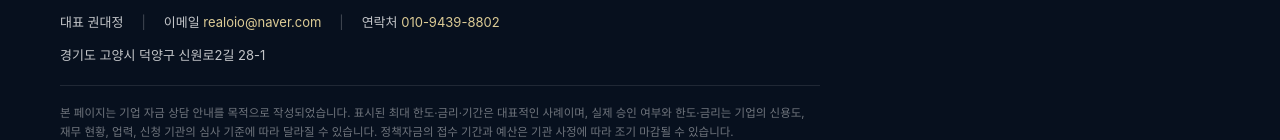
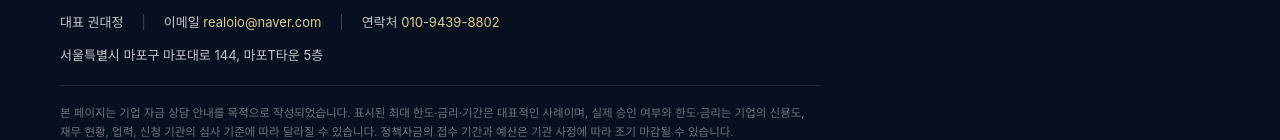
Before and after one commit to gosey2002/policy-fund, a plain HTML site: page index.html in a window 1280 px wide. Shown: the part 5982-6122 px from the top of the page. Drawn offline with Linux system fonts and the light colour scheme; a web font is replaced by a local one.

Commit message:
Update footer address to Mapo-daero 144

```diff
--- a/index.html
+++ b/index.html
@@ -2144,7 +2144,7 @@
       <span>연락처 <a href="tel:+821094398802">010-9439-8802</a></span>
     </p>
     <p class="pf-footer-info">
-      <span>경기도 고양시 덕양구 신원로2길 28-1</span>
+      <span>서울특별시 마포구 마포대로 144, 마포T타운 5층</span>
     </p>
 
     <p class="pf-footer-disclaimer">
```
